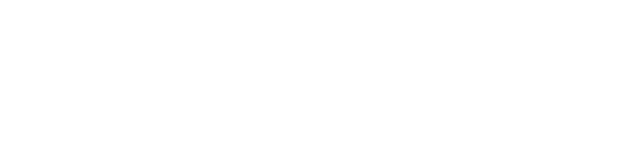
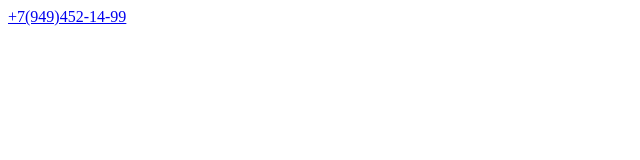
Before and after one commit to ilonavlasenko/new-project, a plain HTML site: page index.html in a window 1280 px wide. Shown: the whole page, without its empty margins (0-640 px from the left). Drawn offline with Linux system fonts and the light colour scheme.

Commit message:
changed contacts

```diff
--- a/index.html
+++ b/index.html
@@ -6,6 +6,6 @@
   <title>Document</title>
 </head>
 <body>
-
+  <a href="+79494521499">+7(949)452-14-99</a>
 </body>
 </html>
```
